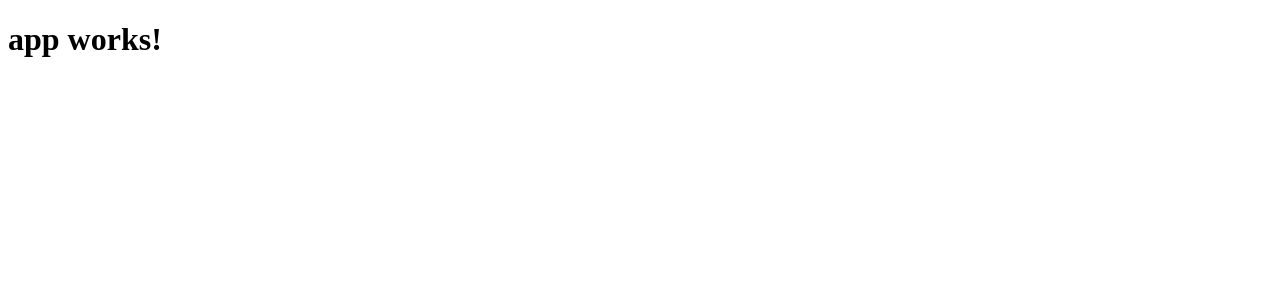
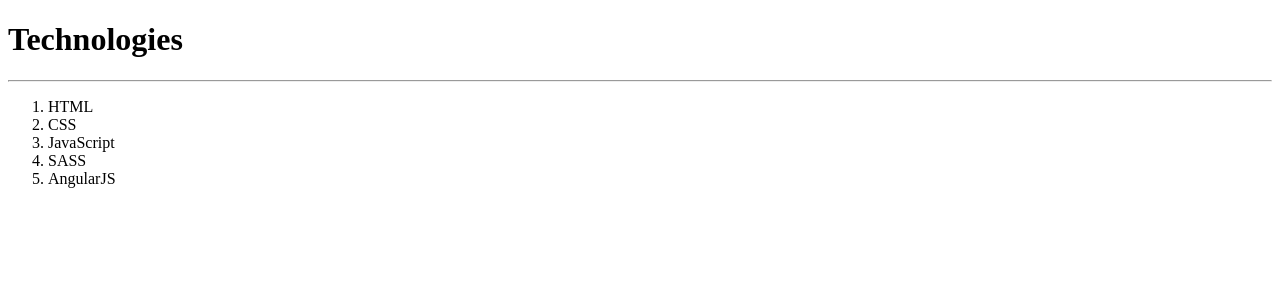
Before and after one commit to prasanthtr575/master-detail-view, an Angular app: page / in a window 1280 px wide. Shown: the top 300 px of the page. Built offline with nearby package versions, Linux system fonts and the light colour scheme.

Commit message:
Trial changes

```diff
--- a/src/app/app.component.html
+++ b/src/app/app.component.html
@@ -1,3 +1,7 @@
 <h1>
   {{title}}
 </h1>
+<hr>
+<ol>
+  <li *ngFor="let item of techArr">{{item}}</li>
+</ol>
--- a/src/app/app.component.ts
+++ b/src/app/app.component.ts
@@ -6,5 +6,13 @@
   styleUrls: ['./app.component.css']
 })
 export class AppComponent {
-  title = 'app works!';
+  title = 'Technologies';
+
+  techArr = [
+    "HTML",
+    "CSS",
+    "JavaScript",
+    "SASS",
+    "AngularJS"
+  ]
 }
```
